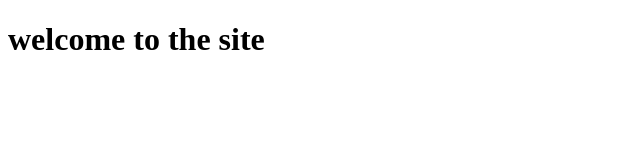
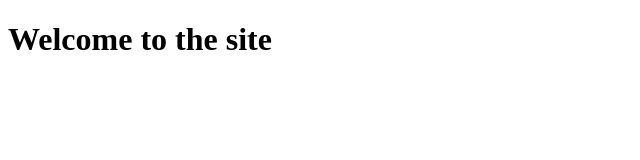
Before and after one commit to Abhinav309/Abhinav309.github.io, a plain HTML site: page index.html in a window 1280 px wide. Shown: the whole page, without its empty margins (0-640 px from the left). Drawn offline with Linux system fonts and the light colour scheme.

Commit message:
Update index.html

```diff
--- a/index.html
+++ b/index.html
@@ -5,6 +5,6 @@
 <title> Site of Abhinav Ravi</title>
 </head>
 <body>
-<h1> welcome to the site</h1>
+<h1> Welcome to the site</h1>
 </body>
 </html>
```
